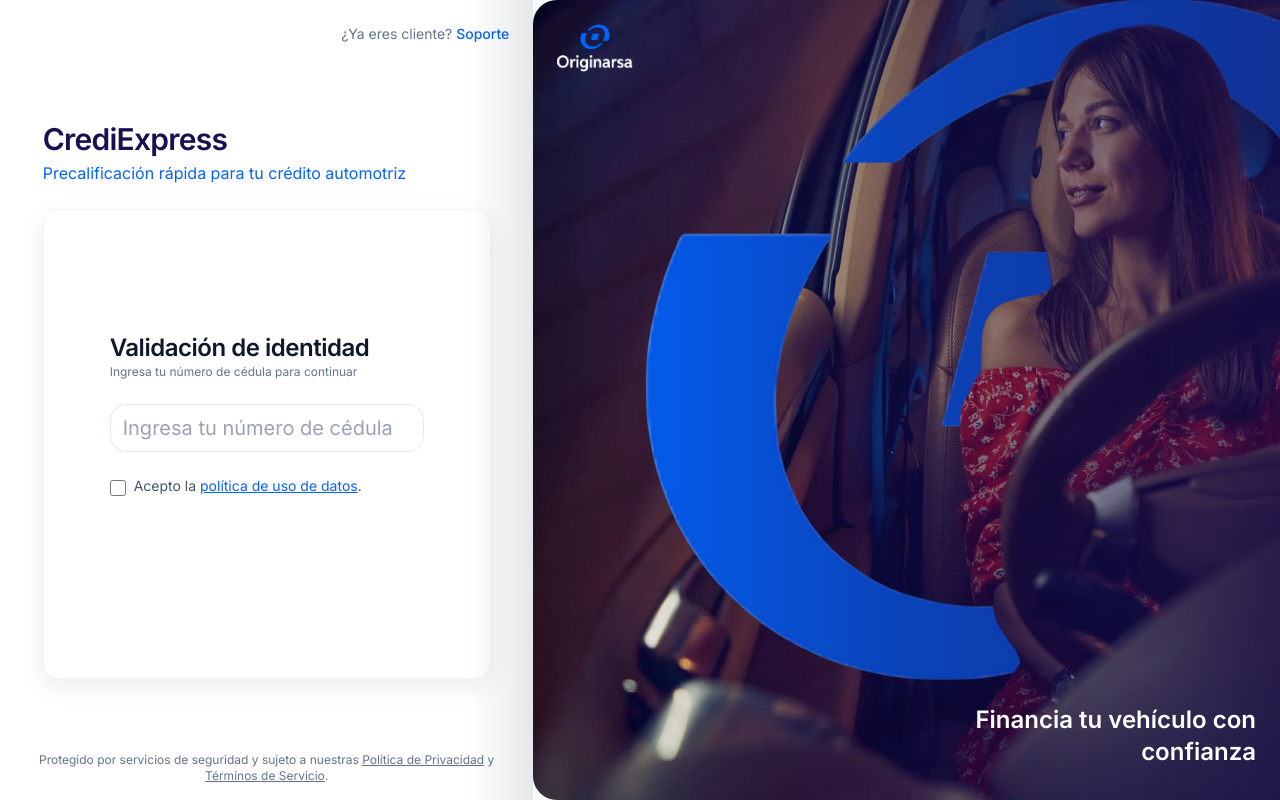
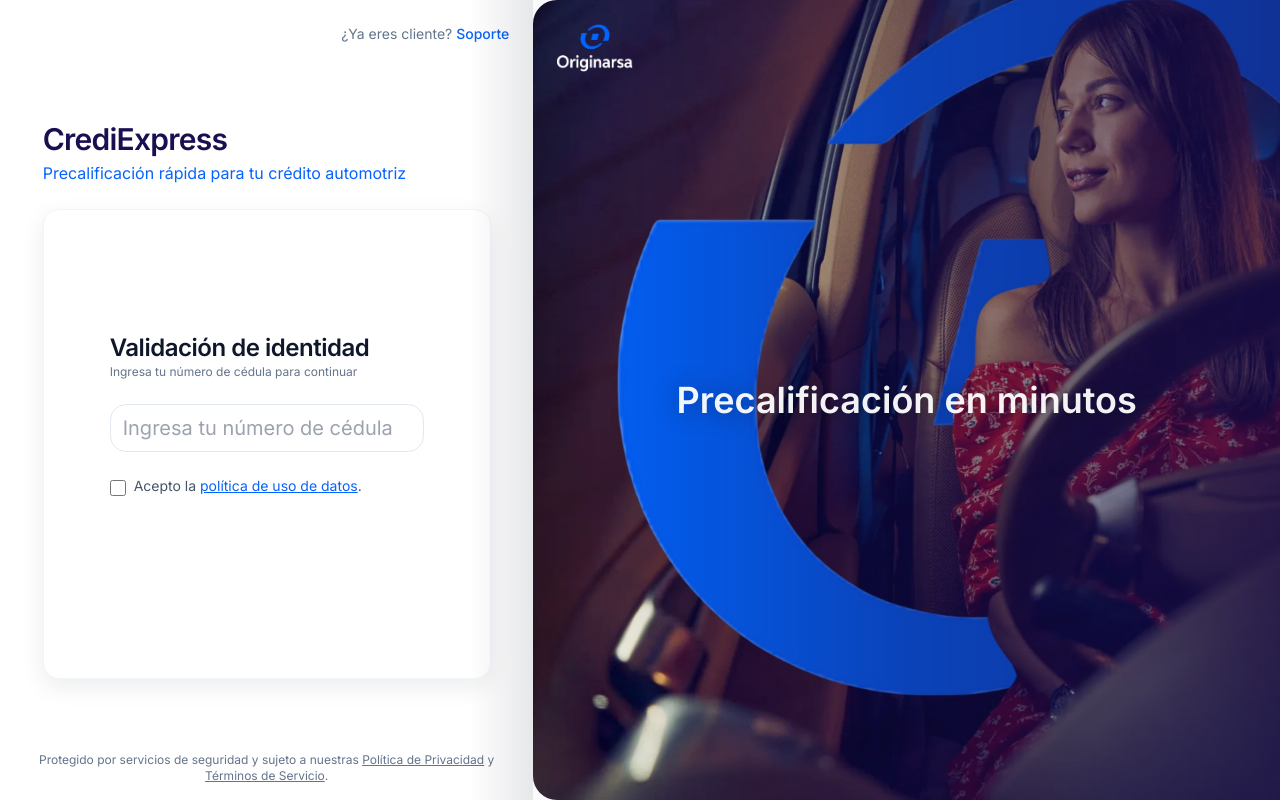
Before and after one commit to nabokov223u/Crediexpress, a React (Vite) app: page / in a window 1280 px wide. Built offline with nearby package versions, Linux system fonts and the light colour scheme.

Commit message:
layout =commit

```diff
--- a/src/layouts/HeroLayout.tsx
+++ b/src/layouts/HeroLayout.tsx
@@ -1,4 +1,4 @@
-import { ReactNode } from "react";
+import { ReactNode, useEffect, useState } from "react";
 import { motion } from "framer-motion";
 import "../index.css";
 
@@ -39,10 +39,13 @@ export default function HeroLayout({ children }: { children: ReactNode }) {
         transition={{ duration: 0.8, ease: "easeOut" }}
         className="relative hidden sm:block w-full md:w-7/12 h-48 md:h-auto order-none rounded-l-3xl overflow-hidden"
       >
-        <img
+        {/* Ken Burns effect on hero image */}
+        <motion.img
           src="/hero.jpg"
           alt="Hero"
           className="absolute inset-0 w-full h-full object-cover"
+          animate={{ scale: [1.06, 1.12], x: [-12, 8], y: [-4, 6] }}
+          transition={{ duration: 28, ease: "linear", repeat: Infinity, repeatType: "mirror" }}
         />
         <div className="absolute inset-0 bg-gradient-to-l from-[#1a0f50]/60 via-[#1a0f50]/40 to-transparent" />
 
@@ -59,16 +62,39 @@ export default function HeroLayout({ children }: { children: ReactNode }) {
           className="absolute top-6 left-6 h-10 md:h-12"
         />
 
-        {/* Minimal marketing copy */}
-        <motion.div
-          initial={{ opacity: 0, y: 10 }}
-          animate={{ opacity: 1, y: 0 }}
-          transition={{ delay: 1.0, duration: 0.7, ease: "easeOut" }}
-          className="absolute bottom-8 right-6 text-white max-w-sm text-right"
-        >
-          <p className="text-xl md:text-2xl font-semibold">Financia tu vehículo con confianza</p>
-        </motion.div>
+        {/* Animated marketing carousel (centered) */}
+        <CarouselPhrases />
       </motion.div>
     </div>
   );
 }
+
+function CarouselPhrases() {
+  const phrases = [
+    "Precalificación en minutos",
+    "Datos protegidos y verificados",
+    "Transparente, sin costos ocultos",
+    "Cuotas a tu medida con aliados confiables",
+  ];
+  const [index, setIndex] = useState(0);
+  useEffect(() => {
+    const id = setInterval(() => setIndex((i) => (i + 1) % phrases.length), 4000);
+    return () => clearInterval(id);
+  }, []);
+  return (
+    <div className="absolute inset-0 flex items-center justify-center px-6">
+      <div className="text-center text-white/95 drop-shadow-[0_1px_12px_rgba(0,0,0,0.35)]">
+        <motion.div
+          key={index}
+          initial={{ opacity: 0, y: 10 }}
+          animate={{ opacity: 1, y: 0 }}
+          exit={{ opacity: 0, y: -10 }}
+          transition={{ duration: 0.6, ease: "easeOut" }}
+          className="text-2xl md:text-4xl font-semibold"
+        >
+          {phrases[index]}
+        </motion.div>
+      </div>
+    </div>
+  );
+}
```
